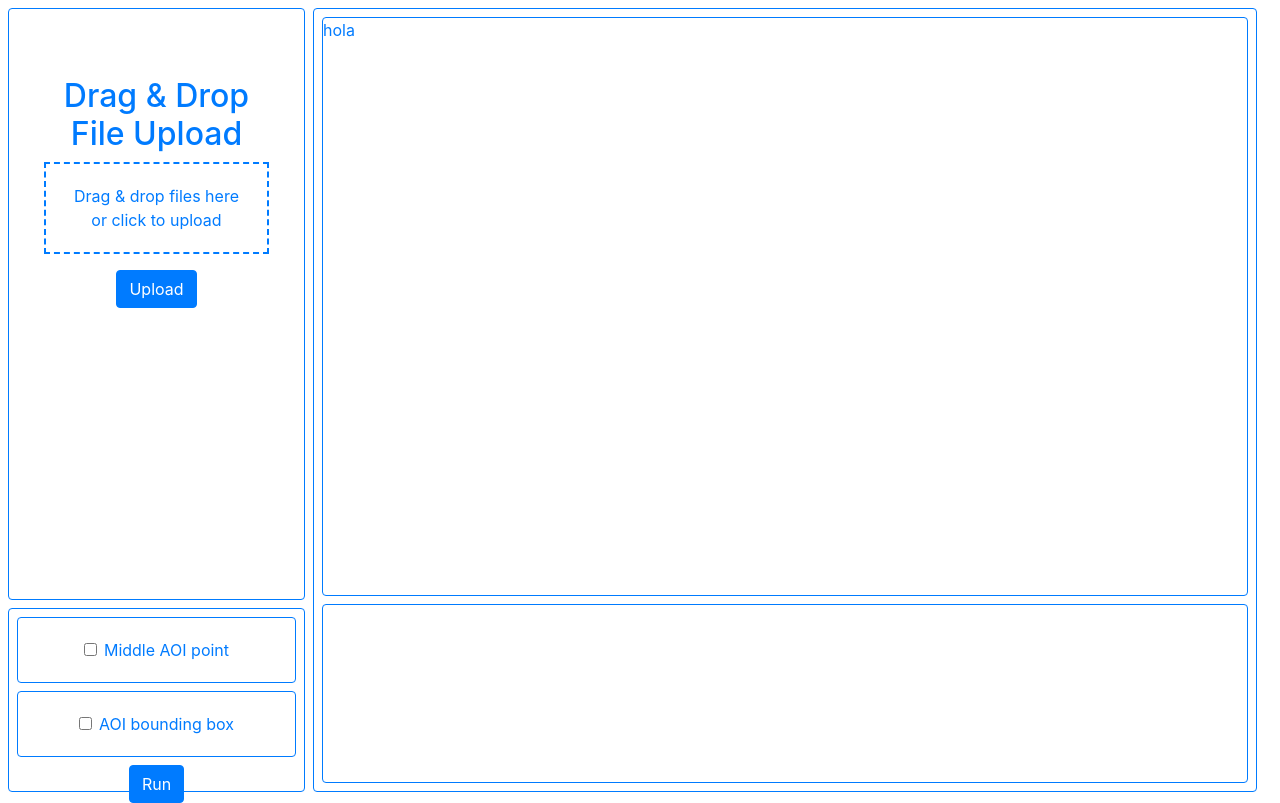
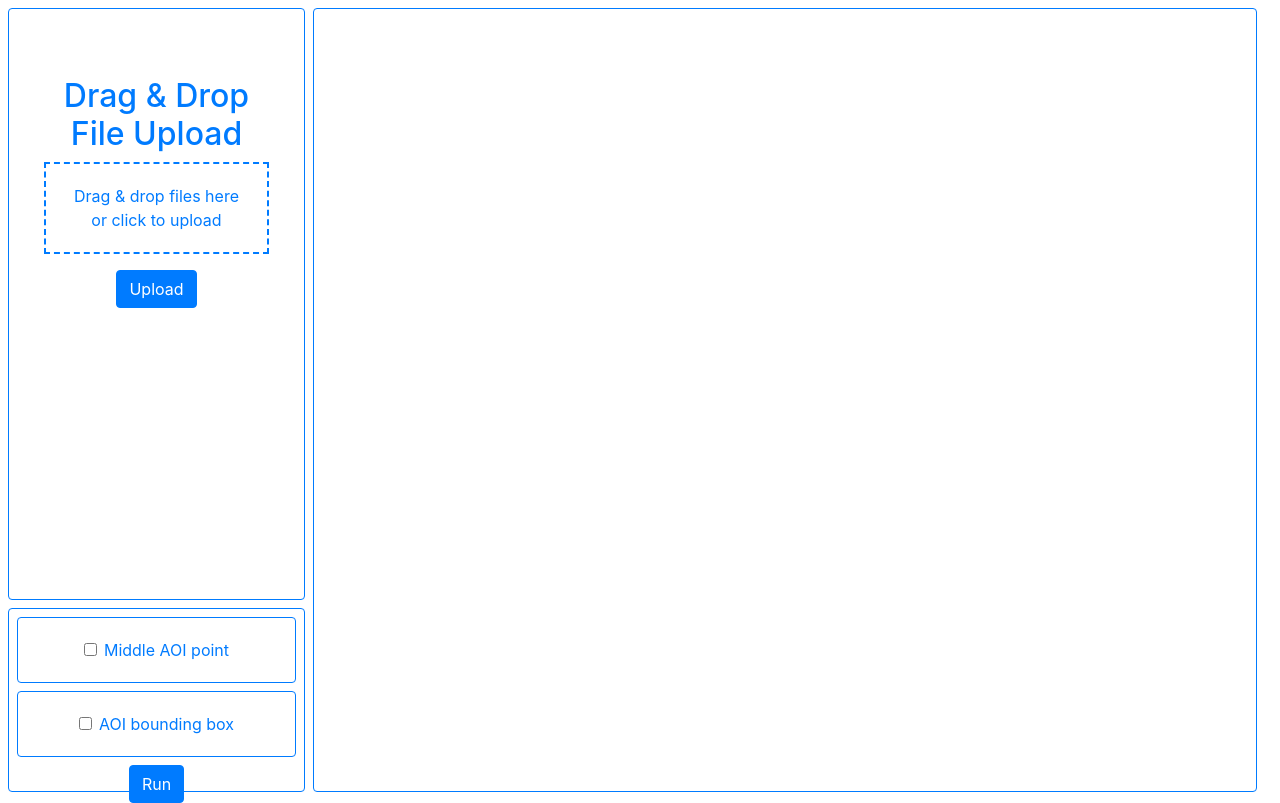
Before and after one commit to JackMerma/AmputeeFingersDatasetCreator, a Flask app: page / in a window 1280 px wide. Shown: the part 56-859 px from the top of the page. Run offline with Flask 3, Linux system fonts and the light colour scheme; some libraries are stand-ins or nearby versions.

Commit message:
Fixing images view list

```diff
--- a/static/css/style.css
+++ b/static/css/style.css
@@ -9,3 +9,9 @@
     width: 100%;
     height: 100%;
 }
+
+.img-fluid {
+    width: 100%;
+    height: auto;
+    object-fit: cover;
+}
--- a/templates/body.html
+++ b/templates/body.html
@@ -83,29 +83,22 @@
 	<div class="h-100 p-2 w-100 m-0 p-0">
 	    <div class="card border-primary h-100 w-100 m-0 p-0">
 		<div class="card-body text-primary h-100 w-100 p-0">
-		    <div class="h-75 w-100 pt-2 pl-2 pr-2">
-			<div class="card border-primary h-100 w-100 m-0 p-0">
-			    hola
+		    {% if context.processed_images != None %}
+
+		    <div class="container mt-4">
+			<div class="row">
+			    {% for image_path in context.processed_images %}
+			    <div class="col-md-3 mb-4">
+				<div class="card">
+				    <img class="card-img-top img-fluid" src="{{ url_for('static', filename=image_path) }}" alt="Processed Image">
+				</div>
+			    </div>
+			    {% endfor %}
 			</div>
 		    </div>
-		    <div class="h-25 p-2 w-100">
-			<div class="card border-primary h-100 w-100 m-0 p-0">
-			    {% if context.processed_images != None %}
-			    {% for image_path in context.processed_images %}
 
-			    <div class="col-md-3 m-0 p-0">
-				<div class="card" style="height: 20rem;">
-				    <img class="card-img-top" src="{{ url_for('static', filename=image_path) }}" alt="Processed Image">
-				    <div class="card-body">
-				    </div>
-				</div>
-			    </div>
-
-			    {% endfor %}
-			    {% else %}
-			    {% endif %}
-			</div>
-		    </div>
+		    {% else %}
+		    {% endif %}
 		</div>
 	    </div>
 	</div>
```
